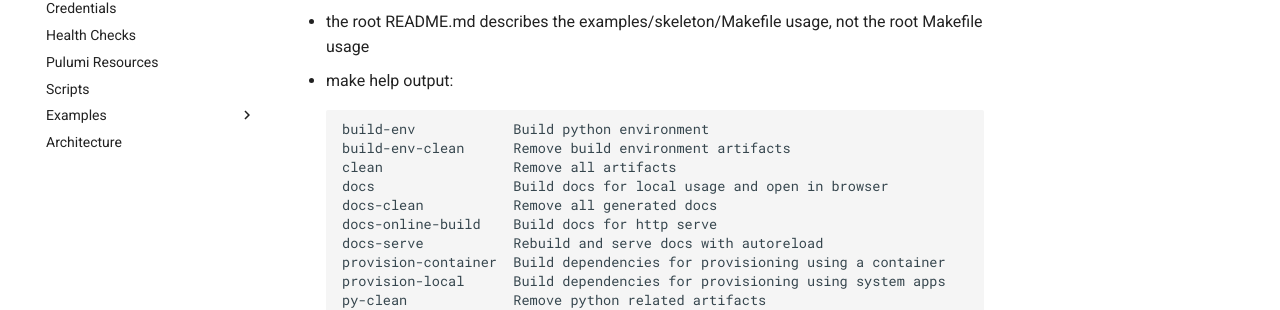
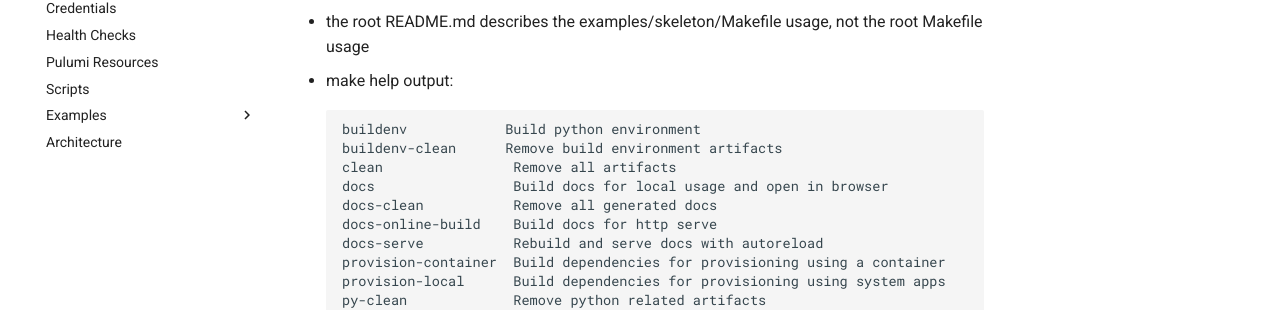
Before and after one commit to wuxxin/infra-shared, an MkDocs documentation site: the page built from docs/development.md, in a window 1280 px wide. Shown: the part 238-548 px from the top of the page. Built offline with MkDocs 1.6.1 and Material for MkDocs 9.7.7, drawn with Linux system fonts in a browser that asks for light colours; some of the changed text lies outside the part shown.

Commit message:
update build-env to buildenv in docs

````diff
--- a/docs/development.md
+++ b/docs/development.md
@@ -5,8 +5,8 @@
 - the root README.md describes the examples/skeleton/Makefile usage, not the root Makefile usage
 - make help output:
 ```
-build-env            Build python environment
-build-env-clean      Remove build environment artifacts
+buildenv            Build python environment
+buildenv-clean      Remove build environment artifacts
 clean                Remove all artifacts
 docs                 Build docs for local usage and open in browser
 docs-clean           Remove all generated docs
````
